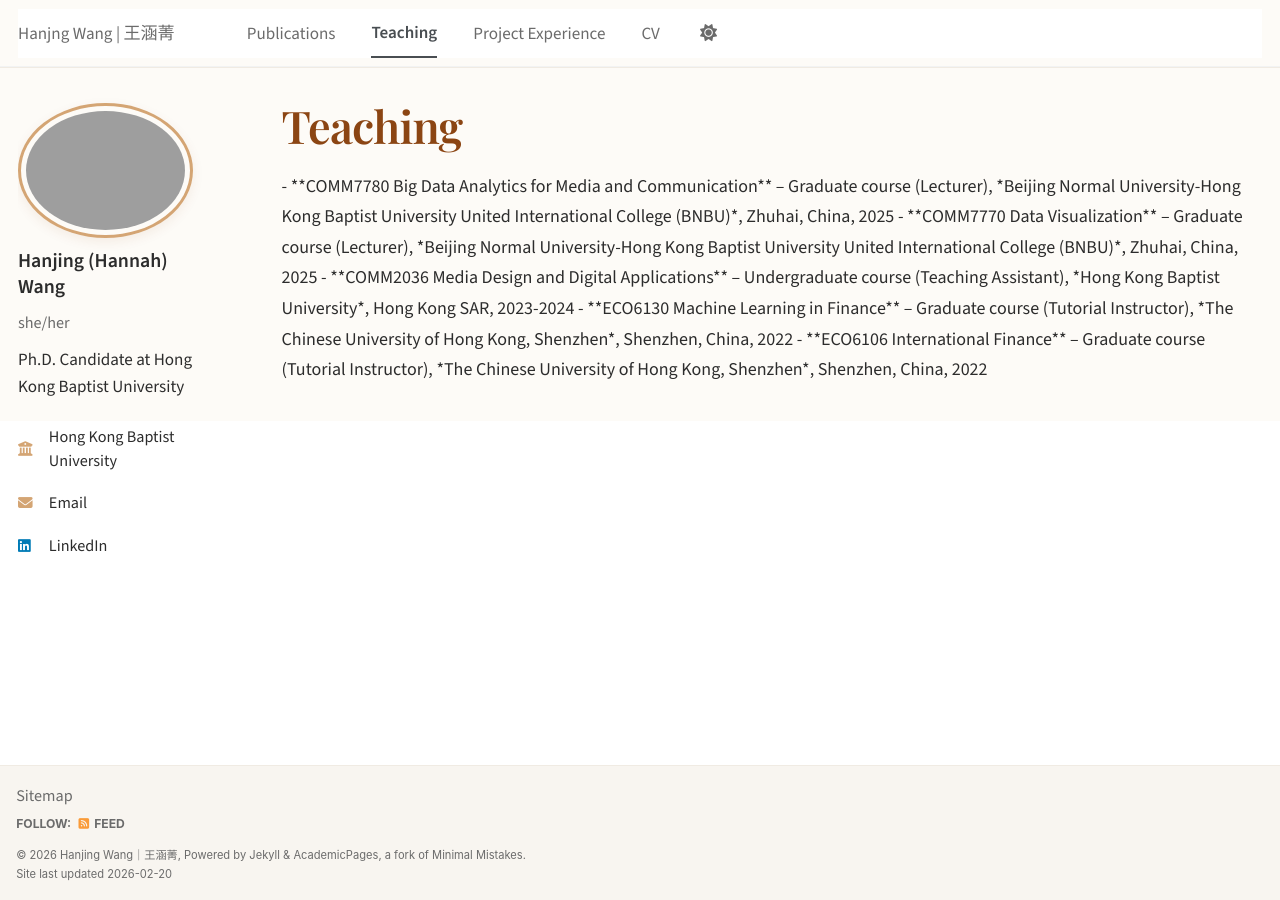
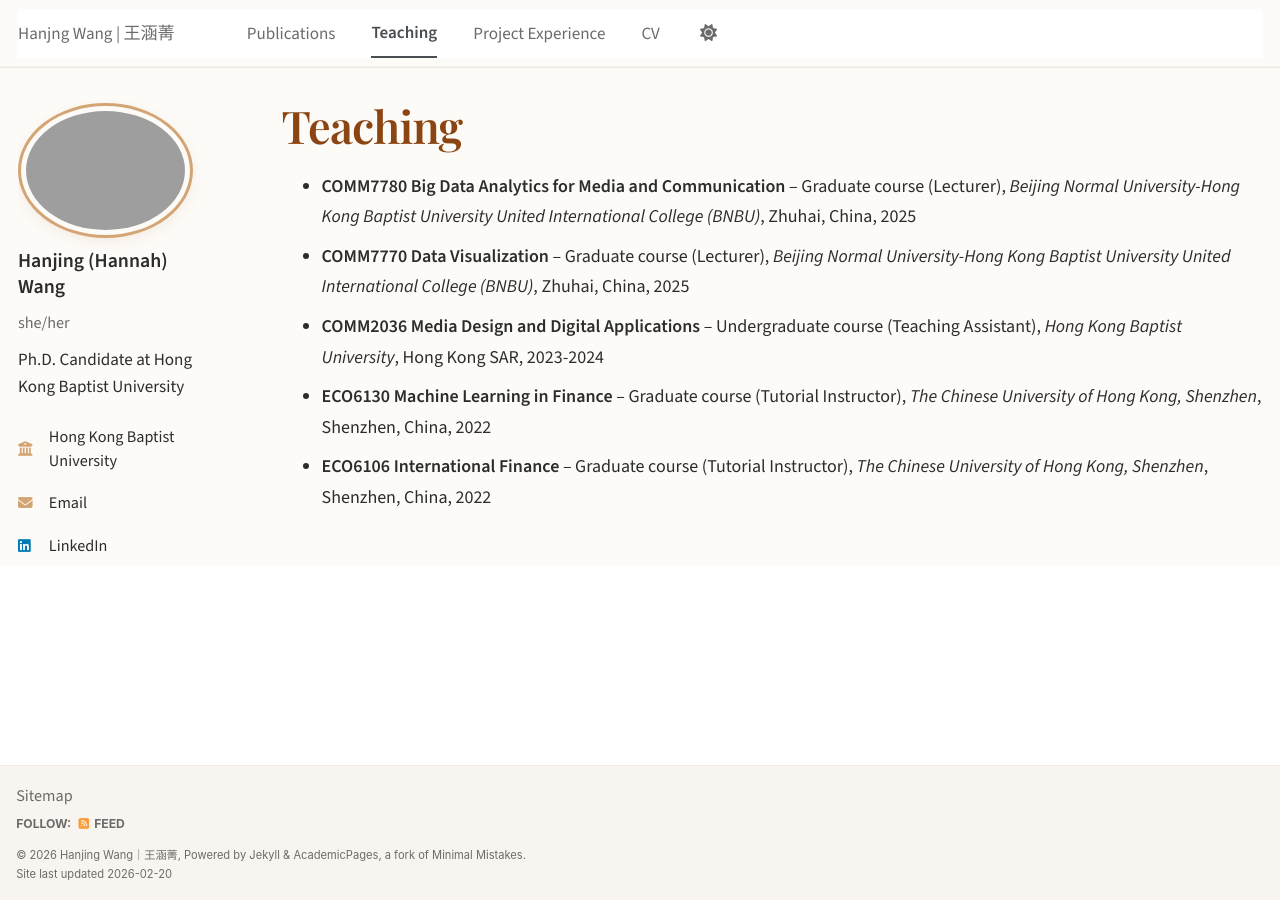
Before and after one commit to hanjingwang-comm/hanjingwang-comm.github.io, a Jekyll site: the page built from _pages/teaching.html, in a window 1280 px wide. Built offline with Jekyll 4.4.1, drawn with Linux system fonts in a browser that asks for light colours; some web fonts are replaced; a script bundle is joined from its source files by our own code; library files that are not in the unit come from our copies.

Commit message:
Fix teaching page: use proper HTML list tags
Co-Authored-By: Claude Opus 4.6 <noreply@anthropic.com>

```diff
--- a/_pages/teaching.html
+++ b/_pages/teaching.html
@@ -7,12 +7,14 @@ author_profile: true
 
 {% include base_path %}
 
-- **COMM7780 Big Data Analytics for Media and Communication** – Graduate course (Lecturer), *Beijing Normal University-Hong Kong Baptist University United International College (BNBU)*, Zhuhai, China, 2025
+<ul>
+  <li><strong>COMM7780 Big Data Analytics for Media and Communication</strong> – Graduate course (Lecturer), <i>Beijing Normal University-Hong Kong Baptist University United International College (BNBU)</i>, Zhuhai, China, 2025</li>
 
-- **COMM7770 Data Visualization** – Graduate course (Lecturer), *Beijing Normal University-Hong Kong Baptist University United International College (BNBU)*, Zhuhai, China, 2025
+  <li><strong>COMM7770 Data Visualization</strong> – Graduate course (Lecturer), <i>Beijing Normal University-Hong Kong Baptist University United International College (BNBU)</i>, Zhuhai, China, 2025</li>
 
-- **COMM2036 Media Design and Digital Applications** – Undergraduate course (Teaching Assistant), *Hong Kong Baptist University*, Hong Kong SAR, 2023-2024
+  <li><strong>COMM2036 Media Design and Digital Applications</strong> – Undergraduate course (Teaching Assistant), <i>Hong Kong Baptist University</i>, Hong Kong SAR, 2023-2024</li>
 
-- **ECO6130 Machine Learning in Finance** – Graduate course (Tutorial Instructor), *The Chinese University of Hong Kong, Shenzhen*, Shenzhen, China, 2022
+  <li><strong>ECO6130 Machine Learning in Finance</strong> – Graduate course (Tutorial Instructor), <i>The Chinese University of Hong Kong, Shenzhen</i>, Shenzhen, China, 2022</li>
 
-- **ECO6106 International Finance** – Graduate course (Tutorial Instructor), *The Chinese University of Hong Kong, Shenzhen*, Shenzhen, China, 2022
+  <li><strong>ECO6106 International Finance</strong> – Graduate course (Tutorial Instructor), <i>The Chinese University of Hong Kong, Shenzhen</i>, Shenzhen, China, 2022</li>
+</ul>
```
